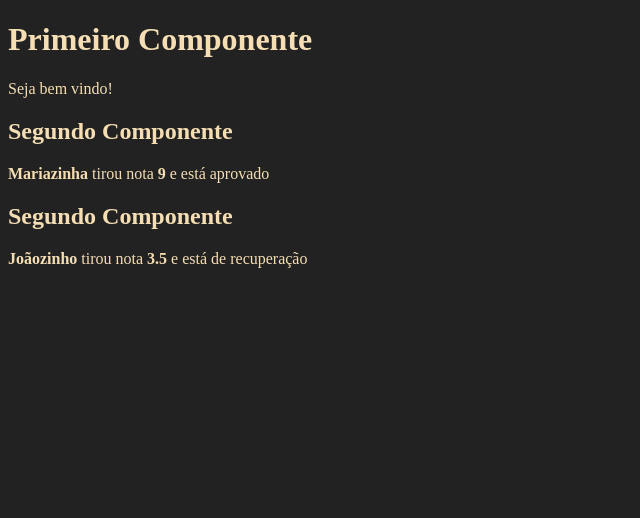
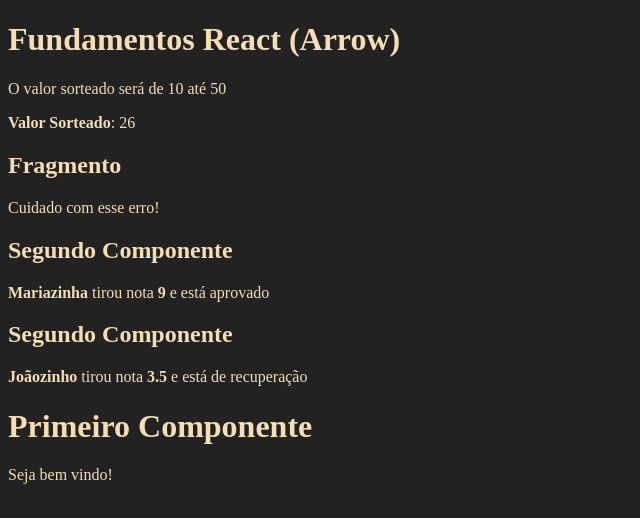
Before and after one commit to eversonps/react-fundamentos, a React (Create React App) app: page / in a window 1280 px wide. Shown: the top 518 px of the page, without its empty margins (0-640 px from the left). Built offline with nearby package versions, Linux system fonts and the light colour scheme.

Commit message:
criando componente que sorteia umv valor

```diff
--- /dev/null
+++ b/src/App.jsx
@@ -0,0 +1,16 @@
+import React from "react"
+import Primeiro from "./components/basicos/Primeiro"
+import ComParametro from "./components/basicos/ComParametro"
+import Fragmento from "./components/basicos/Fragmento"
+import Aleatorio from "./components/basicos/Aleatorio"
+
+export default () => (
+    <div id="app">
+        <h1>Fundamentos React (Arrow)</h1>
+        <Aleatorio valorMax={50} valorMin={10}></Aleatorio>
+        <Fragmento />
+        <ComParametro titulo="Segundo Componente" aluno="Mariazinha" nota={9}/>
+        <ComParametro titulo="Segundo Componente" aluno="Joãozinho" nota={3.5}/>
+        <Primeiro></Primeiro>
+    </div>
+)
--- /dev/null
+++ b/src/components/basicos/Aleatorio.jsx
@@ -0,0 +1,8 @@
+import React from "react";
+
+export default (props) => (
+    <div>
+        <p>O valor sorteado será de {props.valorMin} até {props.valorMax}</p>
+        <p><strong>Valor Sorteado</strong>: {Math.round((Math.random() * (props.valorMax - props.valorMin) + props.valorMin))}</p>
+    </div>
+)
--- /dev/null
+++ b/src/components/basicos/Fragmento.jsx
@@ -0,0 +1,10 @@
+import React from "react"
+
+export default function Fragmento(props){
+    return (
+        <React.Fragment>
+            <h2>Fragmento</h2>
+            <p>Cuidado com esse erro!</p>
+        </React.Fragment>
+    )
+}
--- a/src/index.js
+++ b/src/index.js
@@ -1,14 +1,10 @@
 import "./index.css"
 import ReactDOM from "react-dom"
 import React from "react"
-import Primeiro from "./components/basicos/Primeiro"
-import ComParametro from "./components/basicos/ComParametro"
+
+import App from "./App"
 
 ReactDOM.render(
-    <div>
-        <Primeiro></Primeiro>
-        <ComParametro titulo="Segundo Componente" aluno="Mariazinha" nota={9}/>
-        <ComParametro titulo="Segundo Componente" aluno="Joãozinho" nota={3.5}/>
-    </div>,
+    <App></App>,
     document.querySelector("#root")
 )
```
